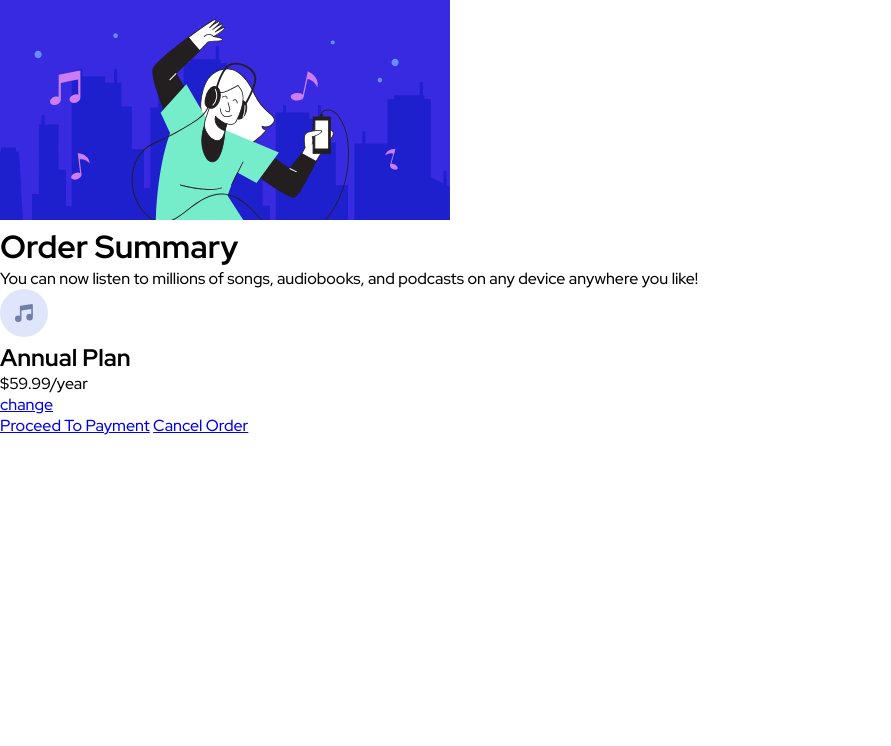
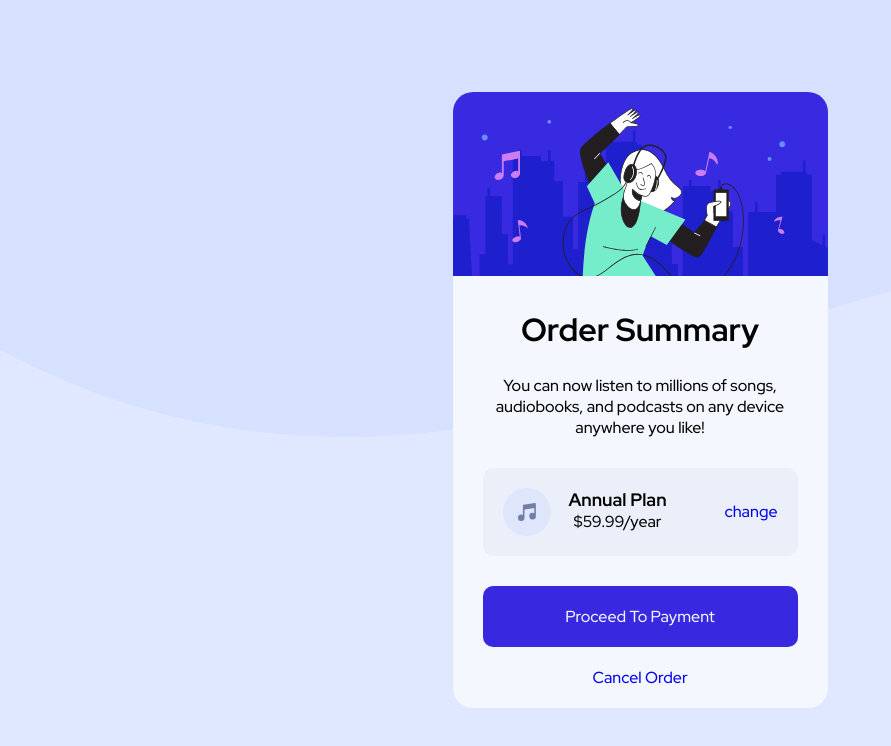
Before and after one commit to sriveer-me/order-summary-component, a website built with Parcel: page src/index.html in a window 1280 px wide. Shown: the whole page, without its empty margins (0-891 px from the left). Built offline with nearby package versions, Linux system fonts and the light colour scheme.

Commit message:
feat:basic styling added.

```diff
--- a/src/index.html
+++ b/src/index.html
@@ -24,10 +24,12 @@
         <h1>Order Summary</h1>
         <p>You can now listen to millions of songs, audiobooks, and podcasts on any device anywhere you like!</p>
         <div class="plan-component">
-            <img class="plan-component__icon" src="./img/icon-music.svg" alt="icon music">
-            <div class="plan-component__details">
-                <h2>Annual Plan</h2>
-                <p>$59.99/year</p>
+            <div class="plan-component__left-box">
+                <img class="plan-component__icon" src="./img/icon-music.svg" alt="icon music">
+                <div class="plan-component__details">
+                    <h2>Annual Plan</h2>
+                    <p>$59.99/year</p>
+                </div>
             </div>
             <a href="javascript:void(0)">change</a>
         </div>
--- a/src/scss/_reset.scss
+++ b/src/scss/_reset.scss
@@ -14,3 +14,12 @@ body{
     font-family: 'Red Hat Display', sans-serif;
     font-size: 1.6rem;
 }
+
+img{
+    display: block;
+    max-width: 100%;
+}
+
+a{
+    text-decoration: none;
+}
--- a/src/scss/main.scss
+++ b/src/scss/main.scss
@@ -1,2 +1,69 @@
 @import './reset';
 @import './variables';
+
+body{
+    background-image: url('../img/pattern-background-desktop.svg');
+    background-color: var(--color-200);
+    background-repeat: repeat-x;
+
+    display: flex;
+    justify-content: center;
+    align-items: center;
+    min-height: 100vh;
+}
+
+.card{
+    max-width: 37.5rem;
+    border-radius: 2rem;
+    background-color: var(--color-100);
+
+    overflow: hidden;
+}
+
+.card h1{
+    margin-top: var(--spacing-large);
+    margin-bottom: var(--spacing-normal);
+    text-align: center;
+}
+
+.card p{
+    max-width: 30ch;
+    text-align: center;
+    margin-left: auto;
+    margin-right: auto;
+}
+
+.plan-component{
+    display: flex;
+    justify-content: space-between;
+    align-items: center;
+
+    margin: 3rem;
+    padding: 2rem;
+    background-color: #ebeff9;
+    border-radius: 1rem;
+}
+
+.plan-component__left-box{
+    display: flex;
+    column-gap: var(--spacing-small);
+    h2{
+        font-size: 1.8rem;
+    }
+}
+
+a.btn{
+    display: block;
+
+    margin-left: 3rem;
+    margin-right: 3rem;
+    padding: 2rem;
+
+    text-align: center;
+    border-radius: 1rem;
+}
+
+.btn--primary{
+    background-color: var(--color-500);
+    color: var(--color-100);
+}
```
